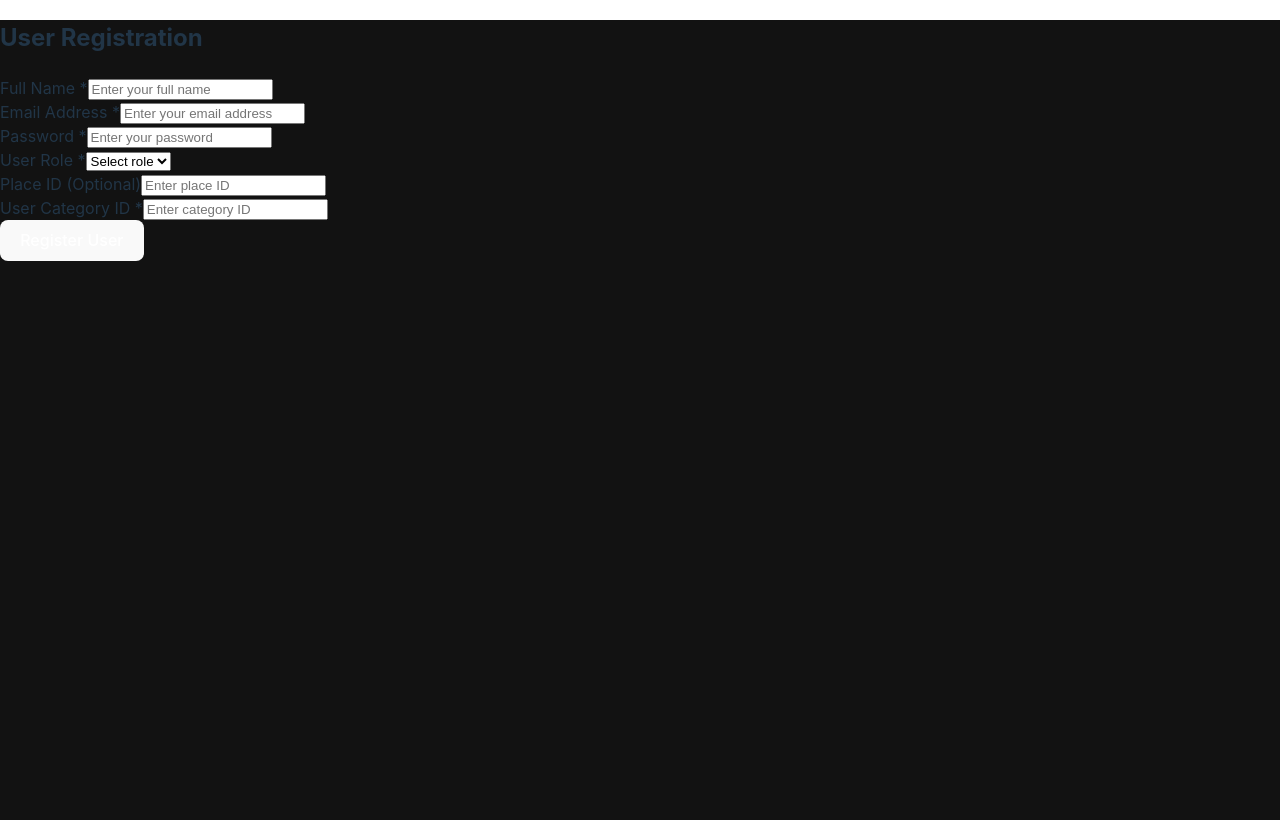
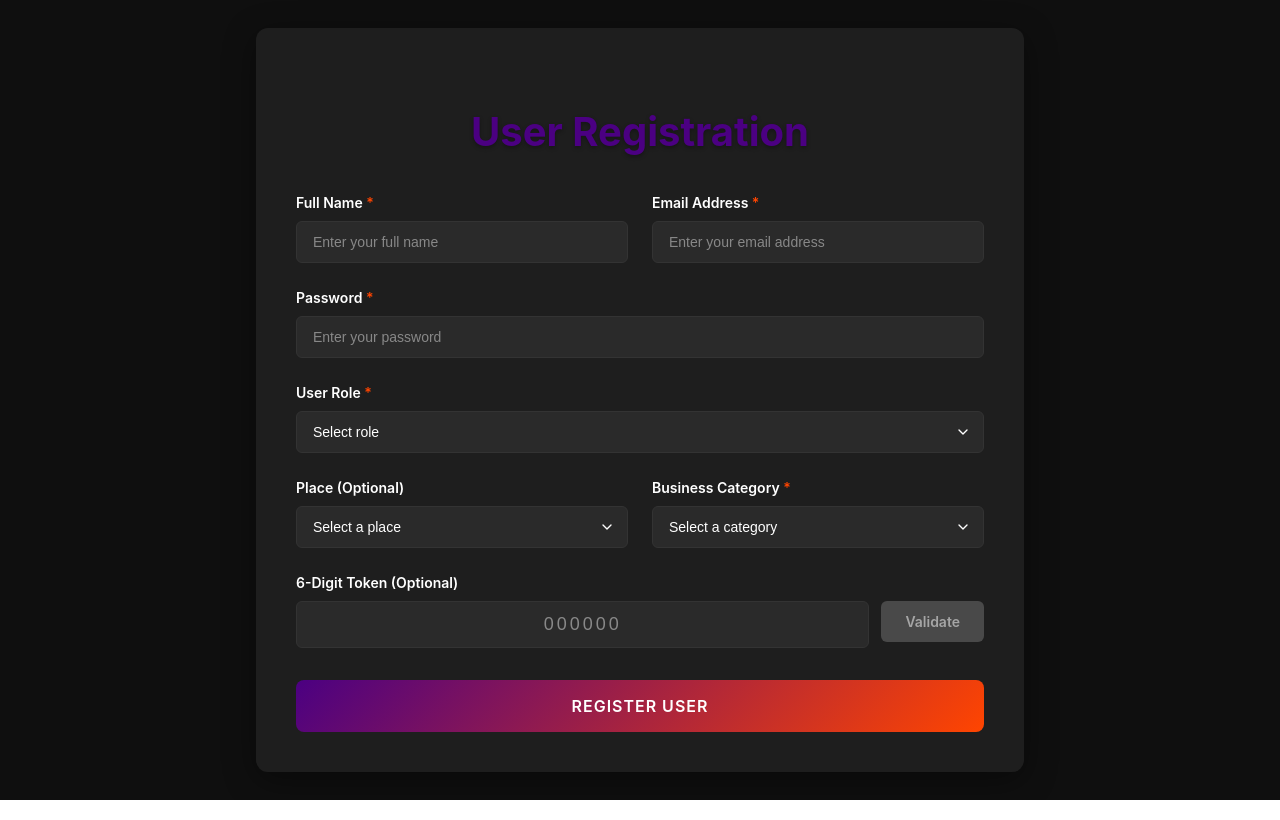
Before and after one commit to Windowee/Admin-soultos, a React (Vite) app: page /admin/insert-business in a window 1280 px wide. Built offline with nearby package versions, Linux system fonts and the light colour scheme.

Commit message:
Update AdminInsertBusiness.jsx

```diff
--- a/src/AdminInsertBusiness.jsx
+++ b/src/AdminInsertBusiness.jsx
@@ -8,18 +8,89 @@ const AdminInsertBusiness = () => {
         password: '',
         role: '',
         place_id: '',
-        user_category_id: ''
+        user_category_id: '',
+        token: ''
     });
 
     const [loading, setLoading] = useState(false);
+    const [tokenLoading, setTokenLoading] = useState(false);
     const [message, setMessage] = useState('');
+    const [tokenMessage, setTokenMessage] = useState('');
+
+    // Static data from your database tables
+    const places = [
+        { id: 1, name: 'Νομός Αττικής', region_id: null },
+        { id: 2, name: 'Αθήνα', region_id: null },
+        { id: 3, name: 'Πειραιάς', region_id: 2 },
+        { id: 4, name: 'Θεσσαλονίκη', region_id: null },
+        { id: 5, name: 'Πάτρα', region_id: null }
+    ];
+
+    const eventCategories = [
+        { id: 1, name: 'FOOD', parent_id: null },
+        { id: 5, name: 'ACTIVITIES', parent_id: null },
+        { id: 6, name: 'SHOWS', parent_id: null }
+    ];
+
+    // Helper function to get category display name with parent
+    const getCategoryDisplayName = (category) => {
+        if (category.parent_id) {
+            const parent = eventCategories.find(cat => cat.id === category.parent_id);
+            return parent ? `${parent.name} > ${category.name}` : category.name;
+        }
+        return category.name;
+    };
 
     const handleInputChange = (e) => {
         const { name, value } = e.target;
-        setFormData(prev => ({
-            ...prev,
-            [name]: value
-        }));
+
+        // For token, only allow digits and limit to 6 characters
+        if (name === 'token') {
+            const digitOnly = value.replace(/\D/g, '').slice(0, 6);
+            setFormData(prev => ({
+                ...prev,
+                [name]: digitOnly
+            }));
+        } else {
+            setFormData(prev => ({
+                ...prev,
+                [name]: value
+            }));
+        }
+    };
+
+    const handleTokenValidation = async () => {
+        if (!formData.token || formData.token.length !== 6) {
+            setTokenMessage('Please enter a valid 6-digit token');
+            return;
+        }
+
+        setTokenLoading(true);
+        setTokenMessage('');
+
+        try {
+            const response = await fetch('https://www.windowee.com/api/v2/guest/auth/register-validation', {
+                method: 'POST',
+                headers: {
+                    'Content-Type': 'application/json',
+                },
+                body: JSON.stringify({ token: parseInt(formData.token) })
+            });
+
+            if (!response.ok) {
+                const errorData = await response.json();
+                throw new Error(errorData.message || 'Token validation failed');
+            }
+
+            const result = await response.json();
+            setTokenMessage('Token validated successfully!');
+
+        } catch (error) {
+            console.error('Error validating token:', error);
+            setTokenMessage(`Token validation error: ${error.message}`);
+        } finally {
+            setTokenLoading(false);
+        }
     };
 
     const handleSubmit = async (e) => {
@@ -34,7 +105,7 @@ const AdminInsertBusiness = () => {
                 name: formData.name,
                 password: formData.password,
                 role: formData.role,
-                user_category_id: formData.user_category_id ? parseInt(formData.user_category_id) : null
+                user_category_id: parseInt(formData.user_category_id)
             };
 
             // Add place_id only if it has a value
@@ -42,7 +113,15 @@ const AdminInsertBusiness = () => {
                 submitData.place_id = parseInt(formData.place_id);
             }
 
-            const response = await fetch('https://windowee.com/guest/auth/register', {
+            // Add token if provided - convert to number
+            if (formData.token) {
+                submitData.token = parseInt(formData.token);
+            }
+
+            // Log the data being sent for debugging
+            console.log('Sending data to API:', submitData);
+
+            const response = await fetch('https://www.windowee.com/api/v2/guest/auth/register', {
                 method: 'POST',
                 headers: {
                     'Content-Type': 'application/json',
@@ -52,7 +131,8 @@ const AdminInsertBusiness = () => {
 
             if (!response.ok) {
                 const errorData = await response.json();
-                throw new Error(errorData.message || 'Failed to register user');
+                console.error('API Error Response:', errorData);
+                throw new Error(errorData.message || errorData.error || 'Failed to register user');
             }
 
             const result = await response.json();
@@ -65,8 +145,10 @@ const AdminInsertBusiness = () => {
                 password: '',
                 role: '',
                 place_id: '',
-                user_category_id: ''
+                user_category_id: '',
+                token: ''
             });
+            setTokenMessage('');
 
         } catch (error) {
             console.error('Error registering user:', error);
@@ -77,28 +159,28 @@ const AdminInsertBusiness = () => {
     };
 
     return (
-        <div className="min-h-screen bg-gray-50 py-8">
-            <div className="max-w-2xl mx-auto px-4">
-                <div className="bg-white rounded-lg shadow-md p-8">
-                    <h2 className="text-2xl font-bold text-gray-800 mb-6 text-center">
+        <div className="register-container">
+            <div className="register-wrapper">
+                <div className="register-card">
+                    <h2 className="page-title">
                         User Registration
                     </h2>
 
                     {message && (
-                        <div className={`mb-6 p-4 rounded-md ${
+                        <div className={`message ${
                             message.includes('Error') || message.includes('Failed')
-                                ? 'bg-red-50 border border-red-200 text-red-700'
-                                : 'bg-green-50 border border-green-200 text-green-700'
+                                ? 'error'
+                                : 'success'
                         }`}>
                             {message}
                         </div>
                     )}
 
-                    <div onSubmit={handleSubmit} className="space-y-6">
-                        <div className="grid grid-cols-1 md:grid-cols-2 gap-6">
-                            <div>
-                                <label htmlFor="name" className="block text-sm font-medium text-gray-700 mb-2">
-                                    Full Name *
+                    <div className="register-form">
+                        <div className="form-row">
+                            <div className="form-group">
+                                <label htmlFor="name">
+                                    Full Name
                                 </label>
                                 <input
                                     type="text"
@@ -107,14 +189,13 @@ const AdminInsertBusiness = () => {
                                     value={formData.name}
                                     onChange={handleInputChange}
                                     required
-                                    className="w-full px-3 py-2 border border-gray-300 rounded-md shadow-sm focus:ring-2 focus:ring-blue-500 focus:border-blue-500 outline-none"
                                     placeholder="Enter your full name"
                                 />
                             </div>
 
-                            <div>
-                                <label htmlFor="email" className="block text-sm font-medium text-gray-700 mb-2">
-                                    Email Address *
+                            <div className="form-group">
+                                <label htmlFor="email">
+                                    Email Address
                                 </label>
                                 <input
                                     type="email"
@@ -123,15 +204,14 @@ const AdminInsertBusiness = () => {
                                     value={formData.email}
                                     onChange={handleInputChange}
                                     required
-                                    className="w-full px-3 py-2 border border-gray-300 rounded-md shadow-sm focus:ring-2 focus:ring-blue-500 focus:border-blue-500 outline-none"
                                     placeholder="Enter your email address"
                                 />
                             </div>
                         </div>
 
-                        <div>
-                            <label htmlFor="password" className="block text-sm font-medium text-gray-700 mb-2">
-                                Password *
+                        <div className="form-group">
+                            <label htmlFor="password">
+                                Password
                             </label>
                             <input
                                 type="password"
@@ -140,14 +220,13 @@ const AdminInsertBusiness = () => {
                                 value={formData.password}
                                 onChange={handleInputChange}
                                 required
-                                className="w-full px-3 py-2 border border-gray-300 rounded-md shadow-sm focus:ring-2 focus:ring-blue-500 focus:border-blue-500 outline-none"
                                 placeholder="Enter your password"
                             />
                         </div>
 
-                        <div>
-                            <label htmlFor="role" className="block text-sm font-medium text-gray-700 mb-2">
-                                User Role *
+                        <div className="form-group">
+                            <label htmlFor="role">
+                                User Role
                             </label>
                             <select
                                 id="role"
@@ -155,7 +234,6 @@ const AdminInsertBusiness = () => {
                                 value={formData.role}
                                 onChange={handleInputChange}
                                 required
-                                className="w-full px-3 py-2 border border-gray-300 rounded-md shadow-sm focus:ring-2 focus:ring-blue-500 focus:border-blue-500 outline-none"
                             >
                                 <option value="">Select role</option>
                                 <option value="business">Business</option>
@@ -163,48 +241,105 @@ const AdminInsertBusiness = () => {
                             </select>
                         </div>
 
-                        <div className="grid grid-cols-1 md:grid-cols-2 gap-6">
-                            <div>
-                                <label htmlFor="place_id" className="block text-sm font-medium text-gray-700 mb-2">
-                                    Place ID (Optional)
+                        <div className="form-row">
+                            <div className="form-group">
+                                <label htmlFor="place_id">
+                                    Place (Optional)
                                 </label>
-                                <input
-                                    type="number"
+                                <select
                                     id="place_id"
                                     name="place_id"
                                     value={formData.place_id}
                                     onChange={handleInputChange}
-                                    className="w-full px-3 py-2 border border-gray-300 rounded-md shadow-sm focus:ring-2 focus:ring-blue-500 focus:border-blue-500 outline-none"
-                                    placeholder="Enter place ID"
-                                />
+                                >
+                                    <option value="">Select a place</option>
+                                    {places.map(place => (
+                                        <option key={place.id} value={place.id}>
+                                            {place.name}
+                                        </option>
+                                    ))}
+                                </select>
                             </div>
 
-                            <div>
-                                <label htmlFor="user_category_id" className="block text-sm font-medium text-gray-700 mb-2">
-                                    User Category ID *
+                            <div className="form-group">
+                                <label htmlFor="user_category_id">
+                                    Business Category
                                 </label>
-                                <input
-                                    type="number"
+                                <select
                                     id="user_category_id"
                                     name="user_category_id"
                                     value={formData.user_category_id}
                                     onChange={handleInputChange}
                                     required
-                                    className="w-full px-3 py-2 border border-gray-300 rounded-md shadow-sm focus:ring-2 focus:ring-blue-500 focus:border-blue-500 outline-none"
-                                    placeholder="Enter category ID"
-                                />
+                                >
+                                    <option value="">Select a category</option>
+                                    {eventCategories.map(category => (
+                                        <option key={category.id} value={category.id}>
+                                            {getCategoryDisplayName(category)}
+                                        </option>
+                                    ))}
+                                </select>
                             </div>
                         </div>
 
+                        {/* Token Validation Section */}
+                        <div className="form-group">
+                            <label htmlFor="token">
+                                6-Digit Token (Optional)
+                            </label>
+                            <div style={{ display: 'flex', gap: '12px', alignItems: 'flex-start' }}>
+                                <input
+                                    type="text"
+                                    id="token"
+                                    name="token"
+                                    value={formData.token}
+                                    onChange={handleInputChange}
+                                    maxLength="6"
+                                    placeholder="000000"
+                                    style={{
+                                        flex: 1,
+                                        textAlign: 'center',
+                                        fontSize: '18px',
+                                        letterSpacing: '3px'
+                                    }}
+                                />
+                                <button
+                                    type="button"
+                                    onClick={handleTokenValidation}
+                                    disabled={tokenLoading || !formData.token || formData.token.length !== 6}
+                                    style={{
+                                        padding: '12px 24px',
+                                        backgroundColor: tokenLoading || !formData.token || formData.token.length !== 6 ? '#666' : '#28a745',
+                                        color: 'white',
+                                        border: 'none',
+                                        borderRadius: '6px',
+                                        cursor: tokenLoading || !formData.token || formData.token.length !== 6 ? 'not-allowed' : 'pointer',
+                                        fontSize: '14px',
+                                        fontWeight: '600',
+                                        transition: 'all 0.3s ease',
+                                        opacity: tokenLoading || !formData.token || formData.token.length !== 6 ? 0.6 : 1
+                                    }}
+                                >
+                                    {tokenLoading ? 'Validating...' : 'Validate'}
+                                </button>
+                            </div>
+
+                            {tokenMessage && (
+                                <div className={`message ${
+                                    tokenMessage.includes('error') || tokenMessage.includes('failed') || tokenMessage.includes('Please enter')
+                                        ? 'error'
+                                        : 'success'
+                                }`} style={{ marginTop: '12px', marginBottom: '0' }}>
+                                    {tokenMessage}
+                                </div>
+                            )}
+                        </div>
+
                         <button
-                            type="submit"
+                            type="button"
                             onClick={handleSubmit}
                             disabled={loading}
-                            className={`w-full py-3 px-4 rounded-md font-medium text-white transition-colors ${
-                                loading
-                                    ? 'bg-gray-400 cursor-not-allowed'
-                                    : 'bg-blue-600 hover:bg-blue-700 focus:ring-2 focus:ring-blue-500 focus:ring-offset-2'
-                            }`}
+                            className="submit-button"
                         >
                             {loading ? 'Registering...' : 'Register User'}
                         </button>
```
